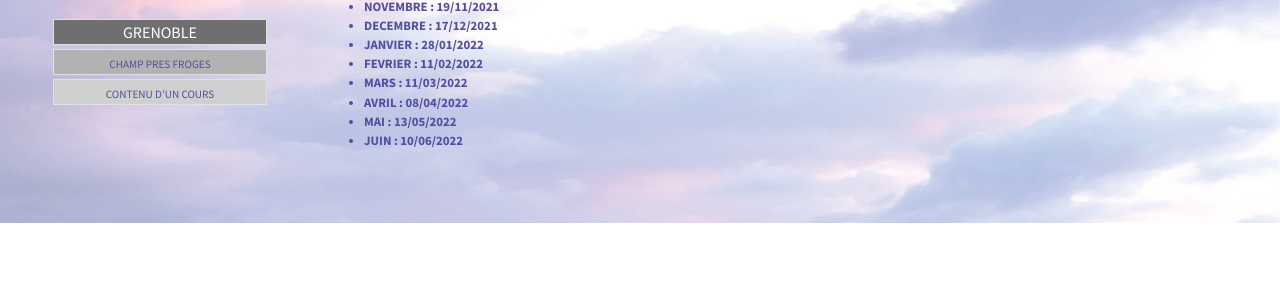
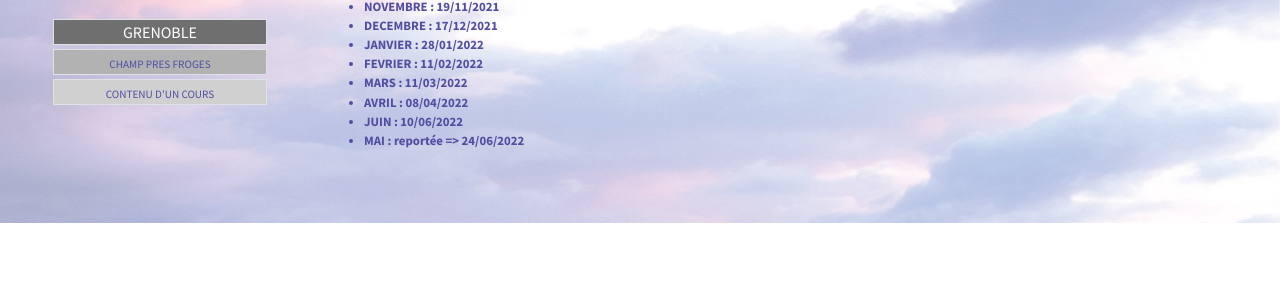
Before and after one commit to vie-en-yoga/vie-en-yoga.github.io, a Jekyll site: the page cours/dates_meditation.html, which Jekyll copies as it is, in a window 1280 px wide. Shown: the part 221-528 px from the top of the page. Built offline with Jekyll 4.4.1, drawn with Linux system fonts in a browser that asks for light colours; nearby versions of some CDN libraries.

Commit message:
Changements - Santé Ora
Modification des dates de méditation et de l'atelier Yoga-Ostéo

```diff
--- a/cours/dates_meditation.html
+++ b/cours/dates_meditation.html
@@ -150,8 +150,8 @@
                  <li>FEVRIER : 11/02/2022</li>
                  <li>MARS : 11/03/2022</li>
                  <li>AVRIL : 08/04/2022</li>
-                 <li>MAI : 13/05/2022</li>
                  <li>JUIN : 10/06/2022</li>
+                 <li>MAI : reportée => 24/06/2022</li>
                </ul>
              </b></span>
              </div>
--- a/stages/index.html
+++ b/stages/index.html
@@ -241,7 +241,7 @@
                   Ora et Thomas Delavenne
                 </div>
                 <div class="col-1 border">
-                  <a class="blanc" href="/assets/pdf/fiche_atelier_yoga_osteopathie_14mai_2022.pdf" target="_blank">Fiche détails</a>
+                  <a class="blanc" href="/assets/pdf/fiche_atelier_yoga_osteopathie_11juin_2022.pdf" target="_blank">Fiche détails</a>
                 </div>
               </div>
 
```
Also changed, not shown: other parts of stages/index.html (+2 -2 lines), 1 other file.
